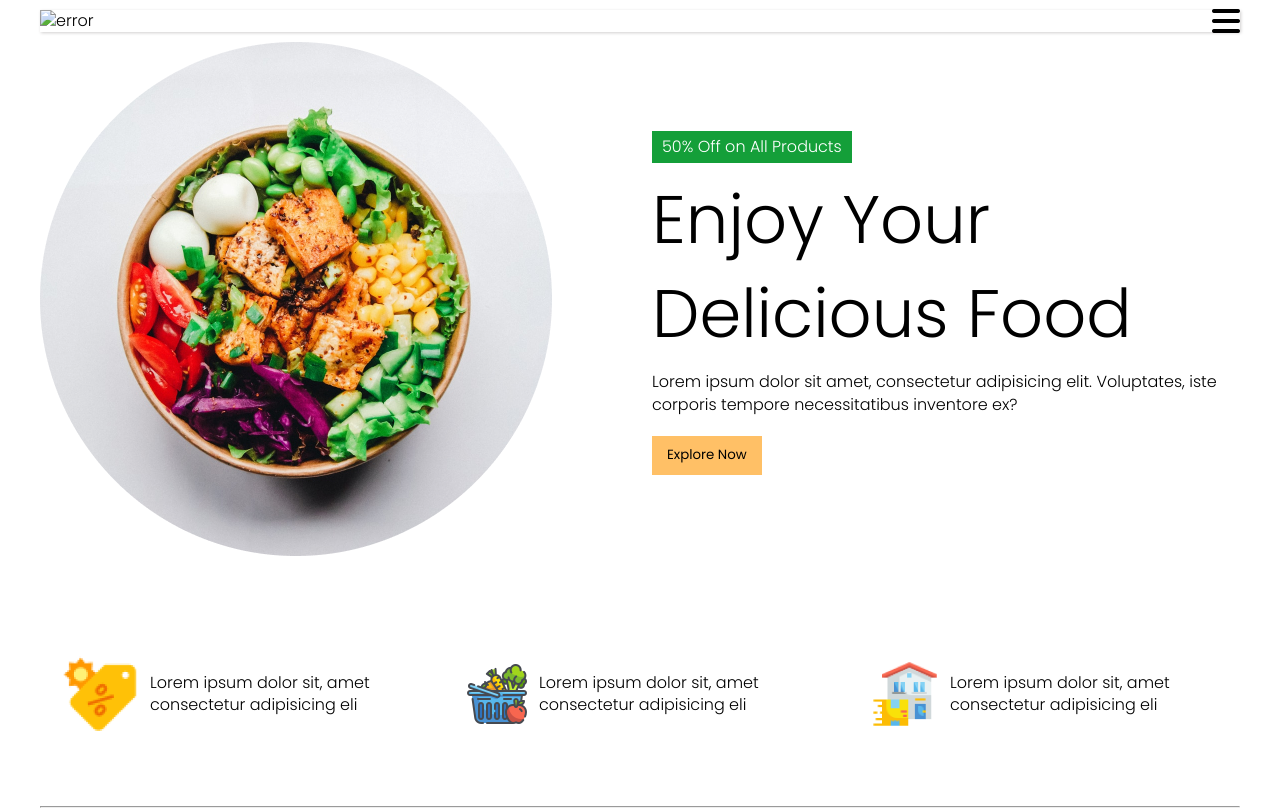
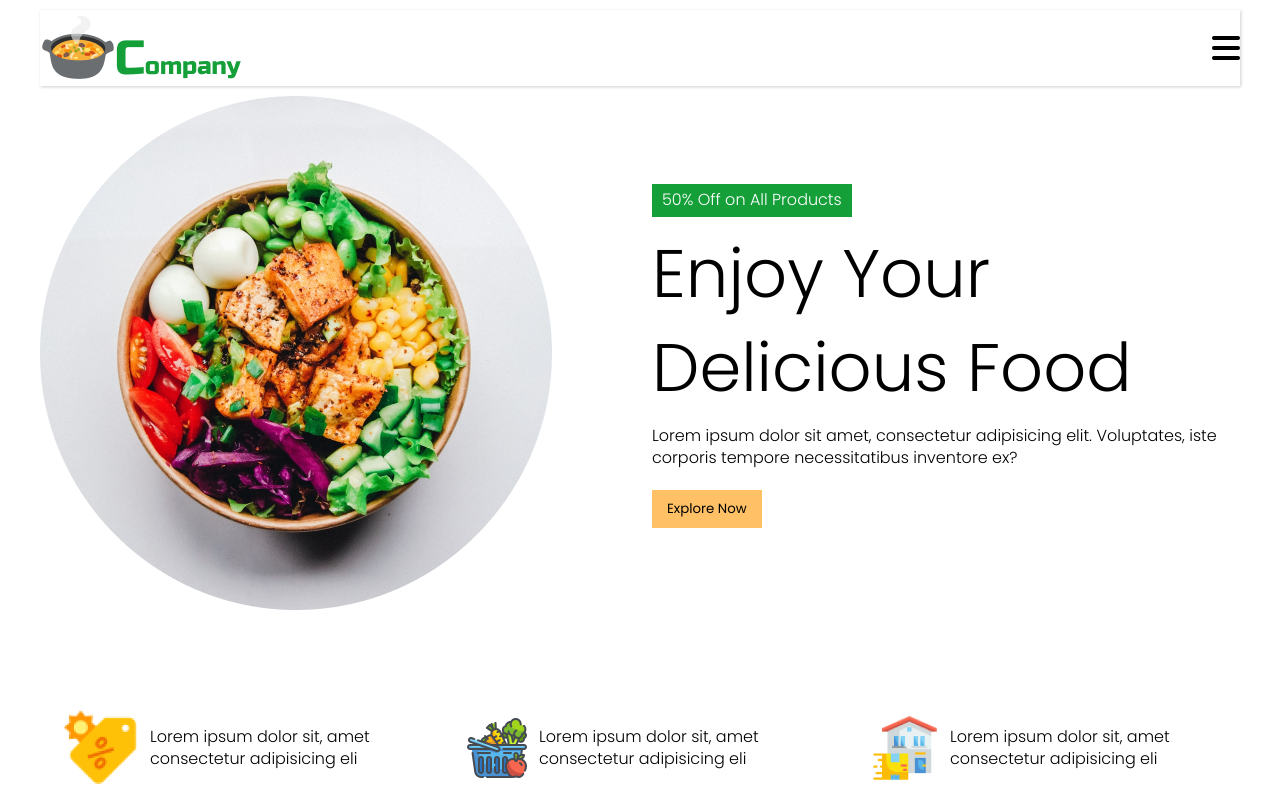
Before and after one commit to priyanshu30122001/RESTURANT-webpage, a plain HTML site: page index.html in a window 1280 px wide. Shown: the top 812 px of the page. Drawn offline with Linux system fonts and the light colour scheme; the site is published under a folder, as on GitHub Pages, so addresses that start at the root find nothing.

Commit message:
Update index.html

```diff
--- a/index.html
+++ b/index.html
@@ -12,7 +12,7 @@
     <body>
         <header>
             <div class="topsection">
-                <img src="/images/logo.png" alt="error">
+                <img src="images/logo.png" alt="error">
                 <i class="fa-solid fa-bars fa-2xl"></i>
             </div>
 
```
